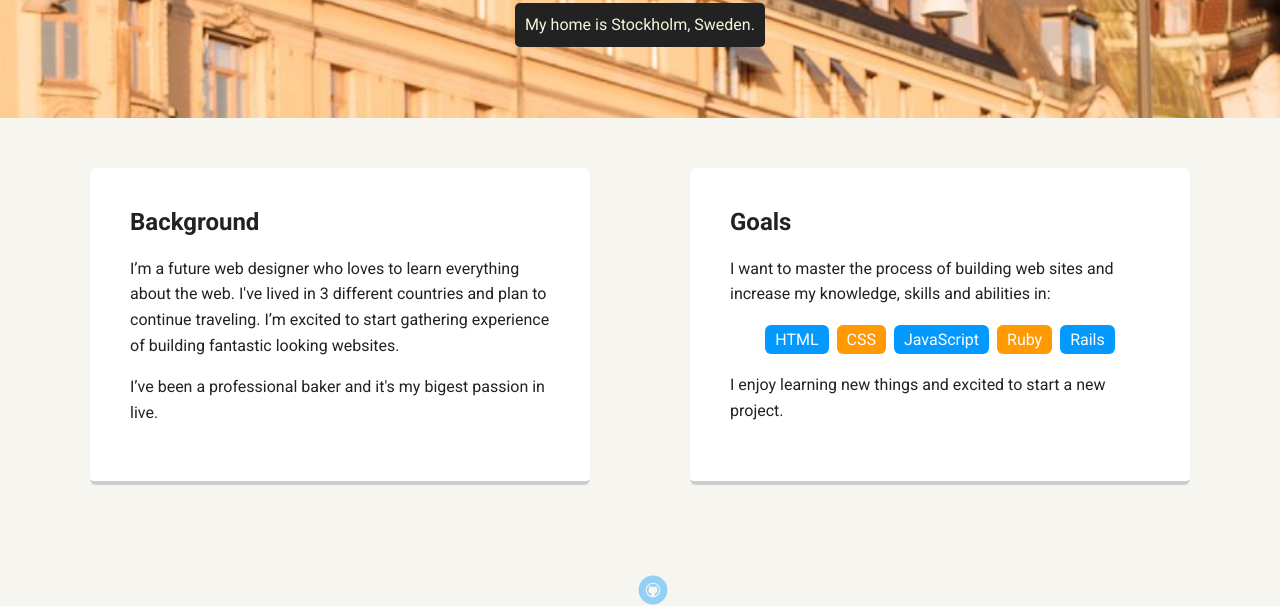
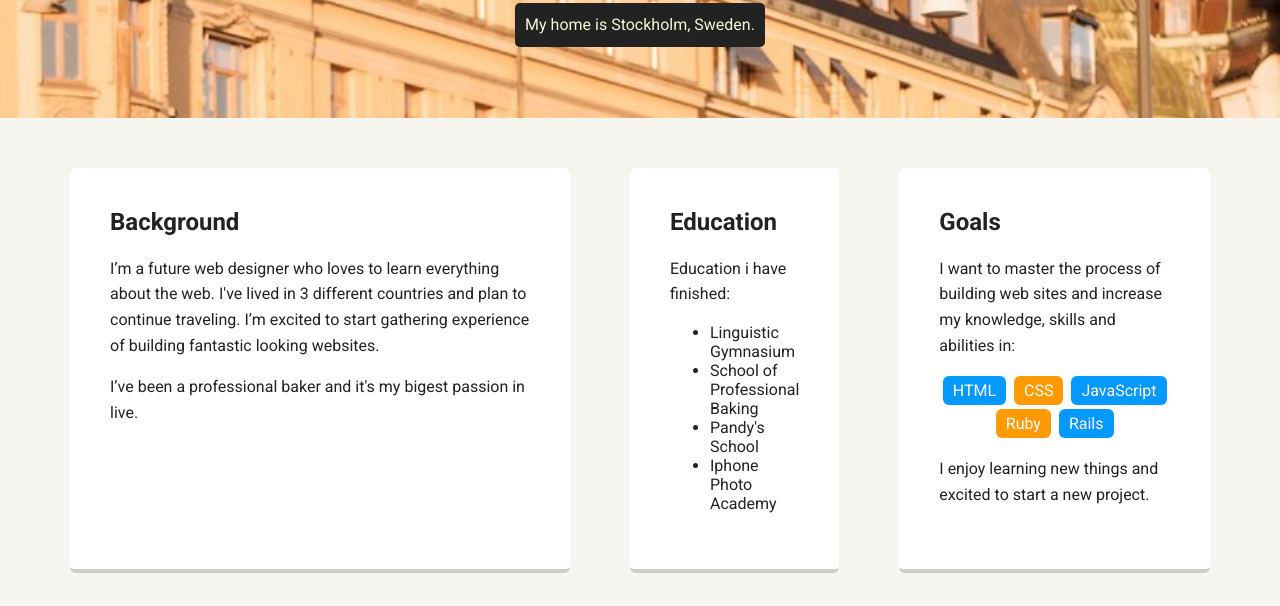
Before and after one commit to shandycandy/firstproject, a plain HTML site: page portfolio_update_v1/index.html in a window 1280 px wide. Shown: the part 352-958 px from the top of the page. Drawn offline with Linux system fonts and the light colour scheme; a web font is replaced by a local one.

Commit message:
Commit to upload changes for Exceeded rating

```diff
--- a/portfolio_update_v1/index.html
+++ b/portfolio_update_v1/index.html
@@ -8,14 +8,14 @@
   <link href="https://fonts.googleapis.com/css?family=Muli%7CRoboto:400,300,500,700,900" rel="stylesheet"></head>
   <body>
 
-    <div class="main-nav">
+    <nav class="main-nav">
         <ul class="nav">
           <li class="name">Iana Papava</li>
           <li><a href="#">Home</a></li>
           <li><a href="experience.html">Experience</a></li>
           <li><a href="hobbies.html">Hobbies</a></li>
         </ul>
-    </div>
+    </nav>
 
     <header>
       <img src="images/new_profile_pic.jpg" alt="Photo of Iane Papava" class="profile-image">
@@ -31,7 +31,18 @@
 
       </div>
 
-      <div class="card">
+      <section class="card">
+        <h2>Education</h2>
+        <p>Education i have finished:</p>
+        <ul>
+          <li>Linguistic Gymnasium</li>
+          <li>School of Professional Baking</li>
+          <li>Pandy's School</li>
+          <li>Iphone Photo Academy</li>
+        </ul>
+      </section>
+
+      <section class="card">
         <h2>Goals</h2>
         <p>I want to master the process of building web sites and increase my knowledge, skills and abilities in:</p>
         <ul class="skills">
@@ -42,12 +53,12 @@
           <li>Rails</li>
         </ul>
         <p>I enjoy learning new things and excited to start a new project.</p>
-      </div>
+      </section>
 
     </main>
     <footer>
       <ul>
-        <li><a href="#" class="social github">Github</a></li>
+        <li><a href="https://github.com/shandycandy" class="social github">Github</a></li>
       </ul>
       <p class="copyright">Copyright 2023, Iana Papava</p>
     </footer>
```
Also changed, not shown: portfolio_update_v1/experience.html (+5 -5 lines), portfolio_update_v1/hobbies.html (+5 -5 lines).
